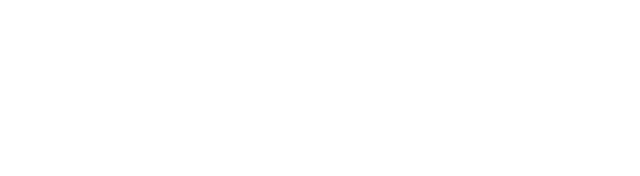
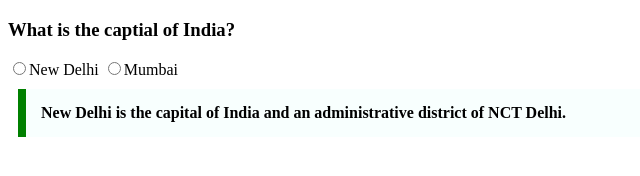
Before and after one commit to acciojob/trivia-narayanshettigar, a website: page main.html in a window 1280 px wide. Shown: the whole page, without its empty margins (0-640 px from the left). Drawn offline with Linux system fonts and the light colour scheme.

Commit message:
created a submission

```diff
--- a/main.html
+++ b/main.html
@@ -11,6 +11,15 @@
     <script type="text/javascript" src="./script.js">
 </script>
 
+	<h3>What is the captial of India?</h3>
+    <input type="radio" name="city" value="New_Delhi">New Delhi
+
+    <input type="radio" name="city" value="New_Delhi">Mumbai
+
+    <blockquote cite="https://en.wikipedia.org/wiki/New_Delhi">
+        New Delhi is the capital of India and an administrative district of NCT Delhi.
+      </blockquote>
+
 </body>
 
 </html>
--- a/styles.css
+++ b/styles.css
@@ -1,2 +1,10 @@
 
 /* Your CSS Code here. */
+blockquote {
+          max-width: 600px;
+          margin: 10px;
+          padding: 15px;
+          border-left: 8px solid green;
+          background-color: #f8fffe;
+          font-weight: bold;
+        }
```
